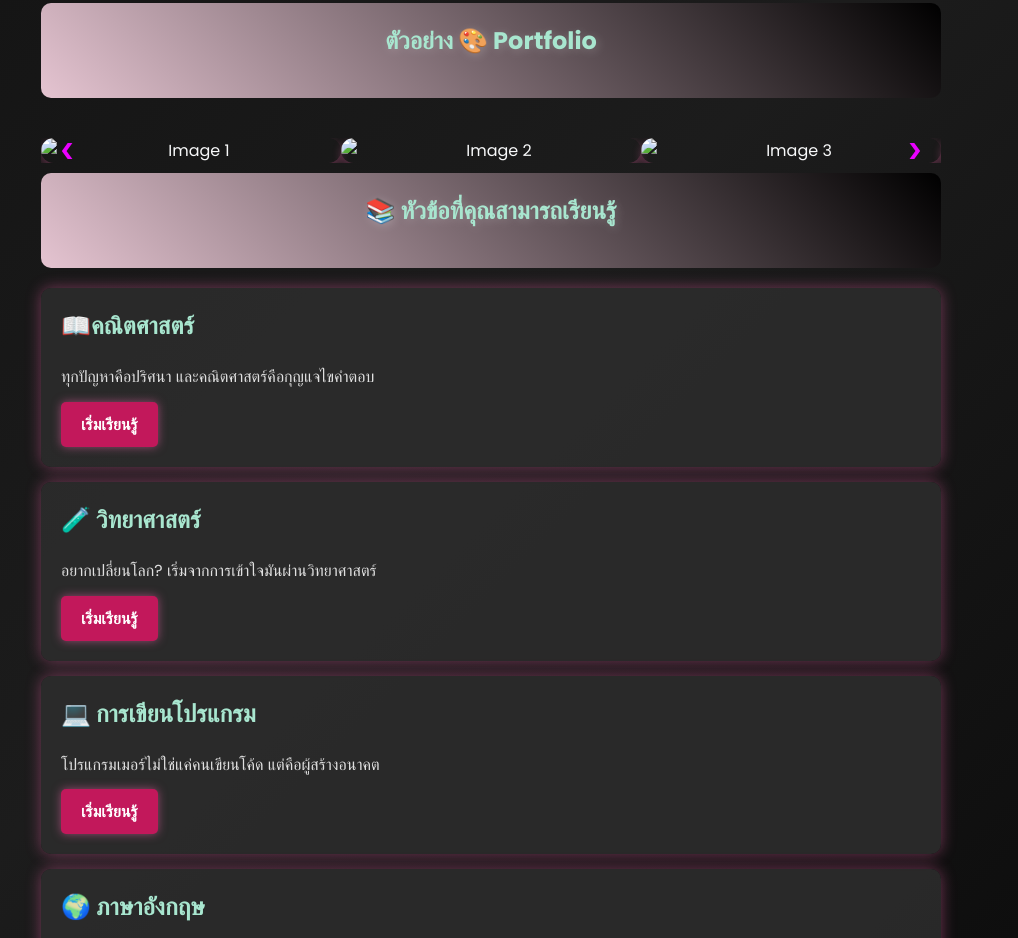
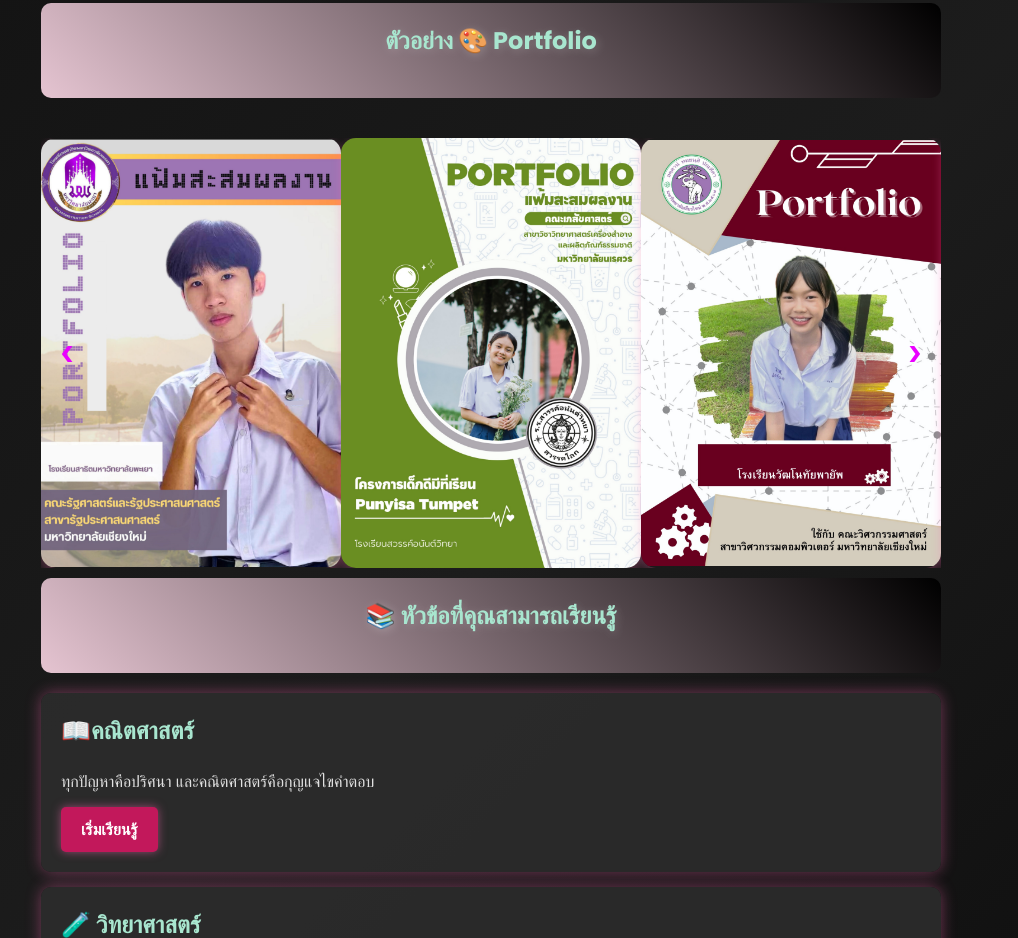
Before and after one commit to kingjiro200/-1, a plain HTML site: page index.html in a window 1280 px wide. Shown: the part 1209-2147 px from the top of the page, without its empty margins (149-1167 px from the left). Drawn offline with Linux system fonts and the light colour scheme.

Commit message:
Add files via upload

```diff
--- a/index.html
+++ b/index.html
@@ -337,11 +337,11 @@ h2 {
             <div class="portfolio-section">
         <div class="portfolio-images">
             <div class="portfolio-slide" id="portfolioSlide">
-                <img src="images/Screenshot 2025-04-04 200610.png" alt="Image 1">
-                <img src="images/Screenshot 2025-04-04 195300.png" alt="Image 2">
-                <img src="images/Screenshot 2025-04-04 195723.png" alt="Image 3">
-                <img src="images/Screenshot 2025-04-04 195858.png" alt="Image 4">
-                <img src="images/Screenshot 2025-04-04 200734.png" alt="Image 5">
+                <img src="Screenshot 2025-04-04 200610.png" alt="Image 1">
+                <img src="Screenshot 2025-04-04 195300.png" alt="Image 2">
+                <img src="Screenshot 2025-04-04 195723.png" alt="Image 3">
+                <img src="Screenshot 2025-04-04 195858.png" alt="Image 4">
+                <img src="Screenshot 2025-04-04 200734.png" alt="Image 5">
             </div>
             <div class="portfolio-nav portfolio-prev" onclick="movePortfolioSlide(-1)">&#10094;</div>
             <div class="portfolio-nav portfolio-next" onclick="movePortfolioSlide(1)">&#10095;</div>
```
